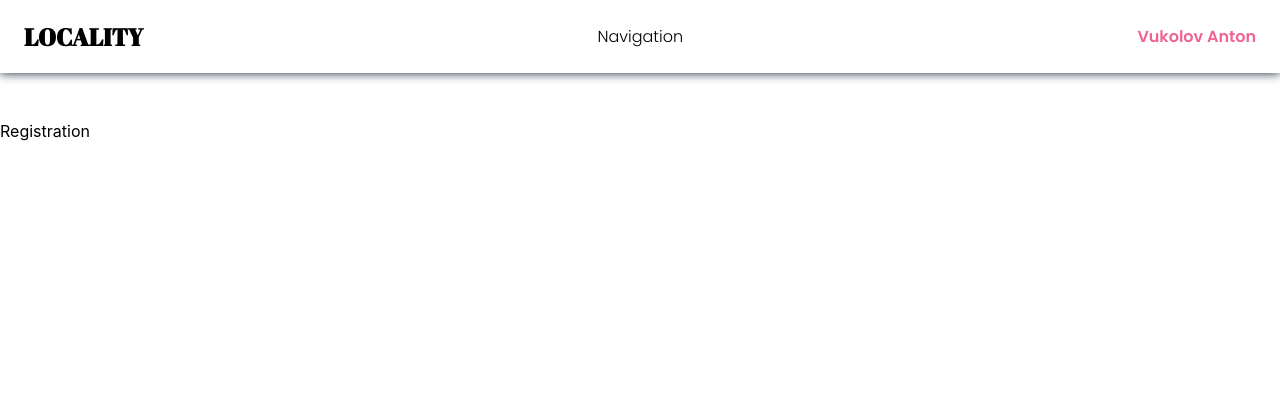
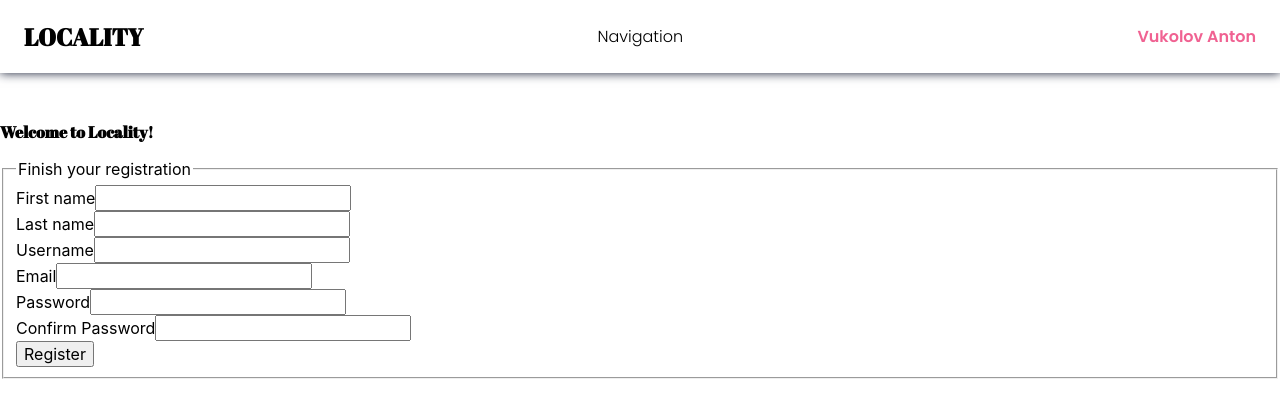
Before and after one commit to vukolovanton/locality-frontend, a React (Create React App) app: page /registration in a window 1280 px wide. Shown: the top 418 px of the page. Built offline with nearby package versions, Linux system fonts and the light colour scheme.

Commit message:
Create basic registration form

```diff
--- a/src/components/NavBar/NavBar.tsx
+++ b/src/components/NavBar/NavBar.tsx
@@ -1,4 +1,5 @@
 import React from "react";
+import { Link } from "react-router-dom";
 import "./styles.scss";
 
 const NavBar: React.FC = () => {
@@ -9,11 +10,21 @@ const NavBar: React.FC = () => {
         <li className="nav__listitem">
           Navigation
           <ul className="nav__listitemdrop">
-            <li>Login</li>
-            <li>Registration</li>
-            <li>Announcements</li>
-            <li>Documents</li>
-            <li>Issues</li>
+            <li>
+              <Link to="/login">Login</Link>
+            </li>
+            <li>
+              <Link to="/registration">Registration</Link>
+            </li>
+            <li>
+              <Link to="/announcements">Announcements</Link>
+            </li>
+            <li>
+              <Link to="/documents">Documents</Link>
+            </li>
+            <li>
+              <Link to="issues">Issues</Link>
+            </li>
           </ul>
         </li>
       </nav>
--- a/src/components/NavBar/styles.scss
+++ b/src/components/NavBar/styles.scss
@@ -60,12 +60,19 @@
 
                 li {
                     list-style: none;
-                    padding: 0.5rem 1rem;
                     transition: background-color 200ms ease-in-out;
                     cursor: pointer;
 
                     &:hover, &:focus {
                         background-color: $locality-primary;
+                    }
+
+                    a {
+                        text-decoration: none;
+                        color: inherit;
+                        width: 100%;
+                        display: inline-block;
+                        padding: 0.5rem 1rem;
                     }
                 }
             }
--- /dev/null
+++ b/src/components/Registration/Registration.tsx
@@ -0,0 +1,110 @@
+import React from "react";
+import { useRegistration } from "../../hooks/useRegistration";
+
+const Registration: React.FC = () => {
+  const {
+    registrationState,
+    errorMessage,
+    handleStateChange,
+    handleSubmitRegistrationForm,
+  } = useRegistration();
+
+  return (
+    <section>
+      <h3>Welcome to Locality!</h3>
+      {errorMessage && <span>{errorMessage}</span>}
+      <form method="post" onSubmit={handleSubmitRegistrationForm}>
+        <fieldset>
+          <legend>Finish your registration</legend>
+          <div>
+            <label htmlFor="first-name">First name</label>
+            <input
+              type="text"
+              id="first-name"
+              aria-required={true}
+              value={registrationState.firstName}
+              onChange={(e) => handleStateChange("firstName", e.target.value)}
+            />
+          </div>
+
+          <div>
+            <label htmlFor="last-name">Last name</label>
+            <input
+              type="text"
+              id="last-name"
+              aria-required={true}
+              value={registrationState.lastName}
+              onChange={(e) => handleStateChange("lastName", e.target.value)}
+            />
+          </div>
+
+          <div>
+            <label htmlFor="username">Username</label>
+            <input
+              type="text"
+              id="username"
+              aria-required={true}
+              value={registrationState.username}
+              onChange={(e) => handleStateChange("username", e.target.value)}
+            />
+          </div>
+
+          <div>
+            <label htmlFor="email">Email</label>
+            <input
+              type="email"
+              id="email"
+              aria-required={true}
+              value={registrationState.email}
+              onChange={(e) => handleStateChange("email", e.target.value)}
+            />
+          </div>
+
+          <div>
+            <label htmlFor="password">Password</label>
+            <input
+              type="password"
+              id="password"
+              aria-required={true}
+              value={registrationState.password}
+              onChange={(e) => handleStateChange("password", e.target.value)}
+            />
+          </div>
+
+          <div>
+            <label htmlFor="password">Confirm Password</label>
+            <input
+              type="password"
+              id="passwordConfirm"
+              aria-required={true}
+              value={registrationState.confirmPassword}
+              onChange={(e) =>
+                handleStateChange("confirmPassword", e.target.value)
+              }
+            />
+          </div>
+
+          <input type="submit" value="Register" className="btn" />
+        </fieldset>
+
+        {/*<fieldset>*/}
+        {/*  <label htmlFor="options">*/}
+        {/*    Choose from the following:*/}
+        {/*    <span className="required">(required)</span>*/}
+        {/*    <span className="error-message">*/}
+        {/*      Please choose one of the following options.*/}
+        {/*    </span>*/}
+        {/*    <select name="options" id="options" required="">*/}
+        {/*      <option value=""> Select</option>*/}
+        {/*      <option value="value1">Option A</option>*/}
+        {/*      <option value="value2">Option B</option>*/}
+        {/*      <option value="value3">Option C</option>*/}
+        {/*    </select>*/}
+        {/*  </label>*/}
+        {/*</fieldset>*/}
+      </form>
+    </section>
+  );
+};
+
+export default Registration;
--- /dev/null
+++ b/src/components/Registration/index.tsx
@@ -0,0 +1,3 @@
+import Registration from "./Registration";
+
+export default Registration;
--- /dev/null
+++ b/src/hooks/useRegistration.ts
@@ -0,0 +1,50 @@
+import { FormEvent, useState } from "react";
+import { UserModelDto } from "../interfaces/UserModelDto";
+
+const initialRegistrationState: UserModelDto = {
+  firstName: "",
+  lastName: "",
+  username: "",
+  email: "",
+  password: "",
+  confirmPassword: "",
+};
+
+export const useRegistration = () => {
+  const [errorMessage, setErrorMessage] = useState<string>("");
+  const [registrationState, setRegistrationState] = useState<UserModelDto>(
+    initialRegistrationState
+  );
+
+  const handleStateChange = (key: string, value: string): void => {
+    setRegistrationState({ ...registrationState, [key]: value });
+  };
+
+  const handleSubmitRegistrationForm = (e: FormEvent) => {
+    e.preventDefault();
+
+    // Make sure all values in there
+    const values: Array<string> = Object.values(registrationState);
+    values.forEach((value) => {
+      if (!value) {
+        setErrorMessage("Review your entities and try again");
+        return;
+      }
+    });
+    // Compare passwords
+    if (registrationState.password !== registrationState.confirmPassword) {
+      setErrorMessage("Passwords should match");
+      return;
+    }
+    // Call Api
+    // Clean up
+    setRegistrationState(initialRegistrationState);
+  };
+
+  return {
+    registrationState,
+    errorMessage,
+    handleStateChange,
+    handleSubmitRegistrationForm,
+  };
+};
--- a/src/index.tsx
+++ b/src/index.tsx
@@ -4,15 +4,22 @@ import "./styles/index.scss";
 
 // Components
 import NavBar from "./components/NavBar";
+import Registration from "./components/Registration";
 
 const App = () => {
   return (
     <Router>
       <NavBar />
       <Switch>
-        <Route path="/login">Login Page</Route>
-        <Route path="/registration">Registration</Route>
-        <Route path="/">Home</Route>
+        <Route exact path="/login">
+          Login Page
+        </Route>
+        <Route exact path="/registration">
+          <Registration />
+        </Route>
+        <Route exact path="/">
+          Home
+        </Route>
       </Switch>
     </Router>
   );
--- /dev/null
+++ b/src/interfaces/UserModelDto.ts
@@ -0,0 +1,8 @@
+export interface UserModelDto {
+  firstName: string;
+  lastName: string;
+  username: string;
+  email: string;
+  password: string;
+  confirmPassword: string;
+}
```
